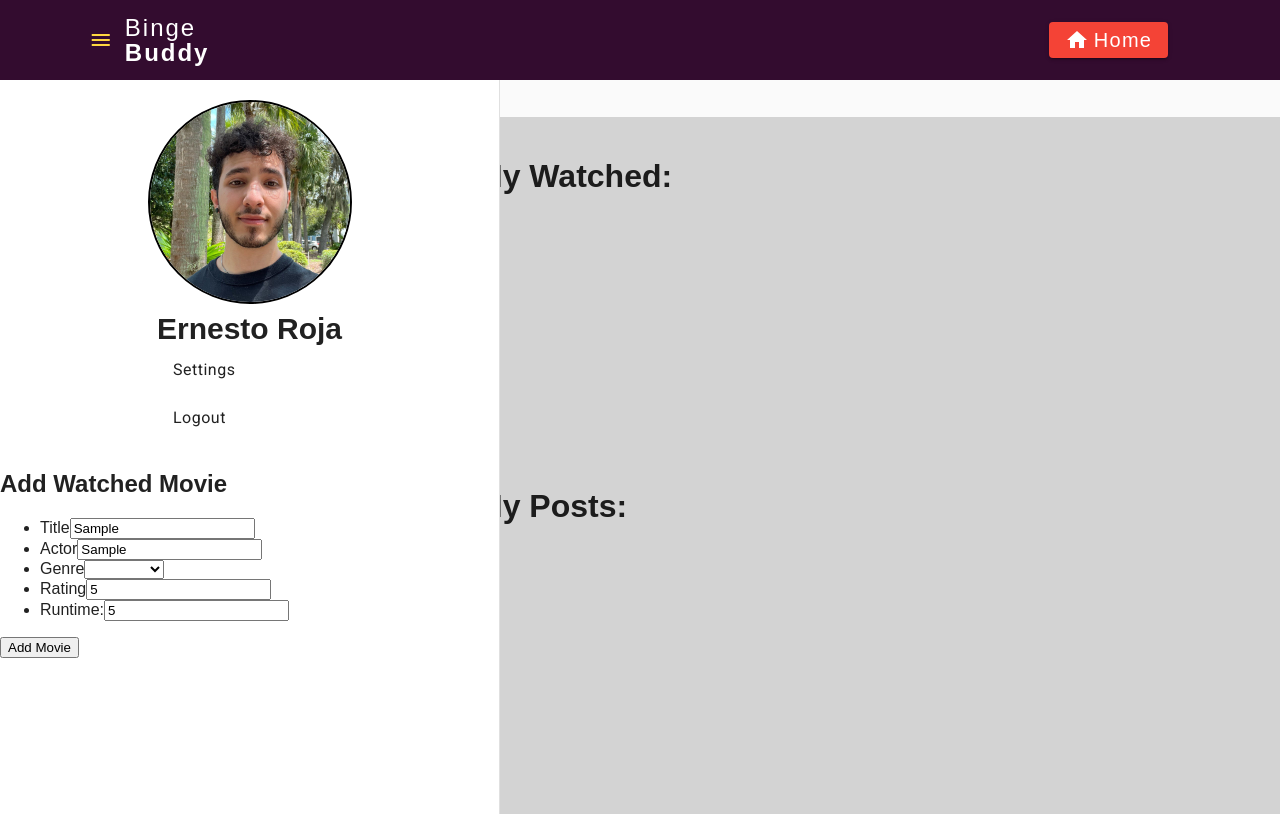
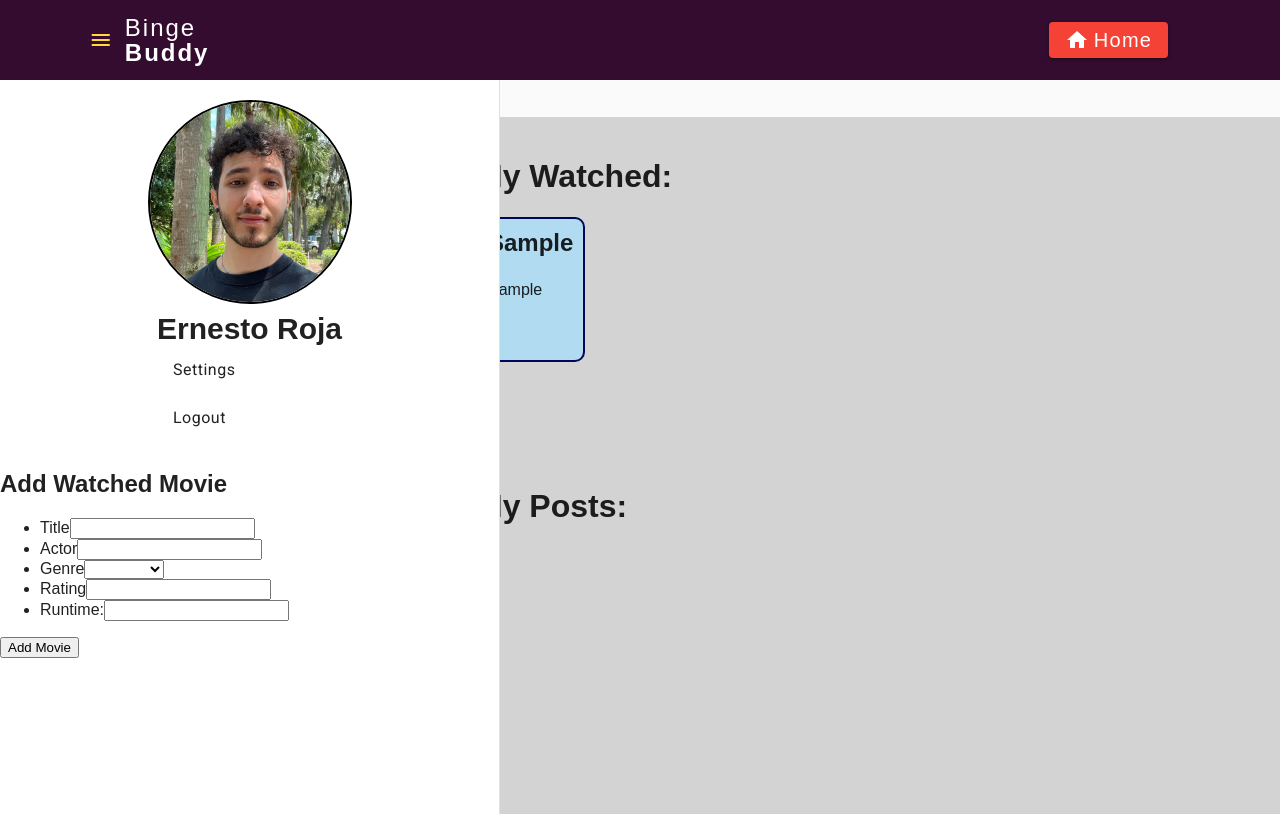
Before and after one commit to lucasskaf/Group15_SWE, an Angular app: page / in a window 1280 px wide. Both pictures are taken after typing "Sample", "Sample", "5", "5" into the empty fields and a click on the button "Add Movie". Built offline with nearby package versions, Linux system fonts and the light colour scheme.

Commit message:
added movie component and functionality between form, movie service, and watched-list

```diff
--- a/src/app/app.module.ts
+++ b/src/app/app.module.ts
@@ -11,7 +11,7 @@ import { NavBarComponent } from './nav-bar/nav-bar.component';
 @NgModule({
   declarations: [
     AppComponent,
-    NavBarComponent
+    NavBarComponent,
   ],
   imports: [
     BrowserModule,
--- /dev/null
+++ b/src/app/common/movie/movie.component.css
@@ -0,0 +1,45 @@
+.movie {
+    display: inline-flex;
+    flex-direction: column;
+    justify-content: space-between;
+    align-items: flex-start;
+    background-color: #B0DBF1;
+    padding: 10px;
+    border-radius: 10px;
+    border: 2px solid #02055A;
+}
+
+.movie h2 {
+    font-size: 24px;
+    margin-top: 0;
+}
+
+.actor-section {
+    margin-top: 5px;
+    font-size: 16px;
+}
+
+.genre-section {
+    margin-top: 5px;
+    font-size: 16px;
+}
+
+.rating-section {
+    margin-top: 5px;
+    font-size: 16px;
+}
+
+.runtime-section {
+    margin-top: 5px;
+    font-size: 16px;
+}
+
+.movie .delete-btn {
+    background-color: red;
+    color: #fff;
+    border: none;
+    padding: 5px 10px;
+    border-radius: 5px;
+    cursor: pointer;
+    margin-top: 10px;
+}
--- /dev/null
+++ b/src/app/common/movie/movie.component.html
@@ -0,0 +1,7 @@
+<div class="movie">
+    <h2>{{ movieItem.title }}</h2>
+    <div class="actor-section">{{  movieItem.actor }}</div>
+    <div class="genre-section">{{  movieItem.genre }}</div>
+    <div class="rating-section">{{  movieItem.rating }}</div>
+    <div class="runtime-section">{{  movieItem.runtime }}</div>
+</div>
--- a/src/app/profile-page/movie-form/movie-form.component.ts
+++ b/src/app/profile-page/movie-form/movie-form.component.ts
@@ -1,7 +1,7 @@
 import { Component, OnInit } from '@angular/core';
 import { FormGroup, FormControl } from '@angular/forms'
 import { MovieService } from '../../services/movie-service';
-import { Movie } from '../../common/movie';
+import { MovieComponent } from '../../common/movie/movie.component';
 
 @Component({
   selector: 'app-movie-form',
@@ -23,7 +23,9 @@ export class MovieFormComponent implements OnInit {
     });
   }
 
-  onSubmit(movie: Movie) {
+  onSubmit(movie: MovieComponent) {
     console.log(movie);
+    this.movieService.addWatchedMovie(movie);
+    this.form.reset();
   }
 }
--- a/src/app/profile-page/profile-page.module.ts
+++ b/src/app/profile-page/profile-page.module.ts
@@ -12,6 +12,7 @@ import { MainComponent } from './main/main.component';
 import { WatchedComponent } from './watched/watched.component';
 import { PostsComponent } from './posts/posts.component';
 import { MovieFormComponent } from './movie-form/movie-form.component';
+import { MovieComponent } from '../common/movie/movie.component';
 
 @NgModule({
   declarations: [
@@ -20,7 +21,8 @@ import { MovieFormComponent } from './movie-form/movie-form.component';
     WatchedComponent,
     PostsComponent,
     NavbarComponent,
-    MovieFormComponent
+    MovieFormComponent,
+    MovieComponent
   ],
   imports: [
     CommonModule,
--- a/src/app/profile-page/watched/watched.component.html
+++ b/src/app/profile-page/watched/watched.component.html
@@ -1,3 +1,7 @@
 <div class="watched-container">
     <h1>My Watched:</h1>
+
+    <div *ngFor="let movie of movies">
+        <app-movie [movieItem]="movie"></app-movie>
+    </div>
 </div>
--- a/src/app/profile-page/watched/watched.component.ts
+++ b/src/app/profile-page/watched/watched.component.ts
@@ -1,7 +1,6 @@
 import { Component, OnInit } from '@angular/core';
 import { MovieService } from '../../services/movie-service';
-import { MovieFormComponent } from '../movie-form/movie-form.component';
-import { Movie } from '../../common/movie';
+import { MovieComponent } from '../../common/movie/movie.component';
 
 @Component({
   selector: 'app-watched',
@@ -9,20 +8,22 @@ import { Movie } from '../../common/movie';
   styleUrls: ['./watched.component.css']
 })
 export class WatchedComponent implements OnInit {
-  movies: Movie[] = [];
+  movies: MovieComponent[] = [];
+
+  printMovies() {
+    for (let n of this.movies) {
+      console.log(n);
+    }
+  }
 
   constructor(private movieService: MovieService) {}
 
   ngOnInit() {
     this.movies = this.movieService.getWatchedMovies();
+    this.printMovies();
   }
 
-  onMovieDelete(movie: Movie) {
+  onMovieDelete(movie: MovieComponent) {
     this.movieService.deleteWatchedMovie(movie);
   }
-
-  onSubmit(movie: Movie) {
-    console.log(movie);
-    this.movieService.addWatchedMovie(movie);
-  }
 }
--- a/src/app/services/movie-service.ts
+++ b/src/app/services/movie-service.ts
@@ -1,21 +1,21 @@
 import { Injectable } from '@angular/core'
-import { Movie } from '../common/movie'
+import { MovieComponent } from '../common/movie/movie.component';
 
 @Injectable({
     providedIn: 'root'
 })
 export class MovieService {
-    watchedMovies: Movie[] = [];
+    watchedMovies: MovieComponent[] = [];
 
     getWatchedMovies() {
         return this.watchedMovies;
     }
 
-    addWatchedMovie(movie: Movie) {
+    addWatchedMovie(movie: MovieComponent) {
         this.watchedMovies.push(movie);
     }
 
-    deleteWatchedMovie(movie: Movie) {
+    deleteWatchedMovie(movie: MovieComponent) {
         const index = this.watchedMovies.indexOf(movie);
         if (index >= 0) {
             this.watchedMovies.splice(index, 1);
```
Also changed, not shown: src/app/common/movie.ts (deleted, +0 -7 lines), src/app/common/movie/movie.component.ts (added, +23 -0 lines), 1 other file (tests, documents, lock files or other folders).
